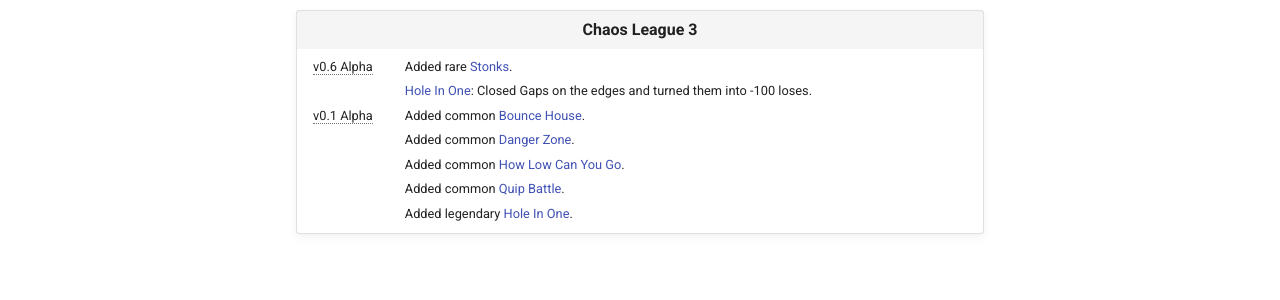
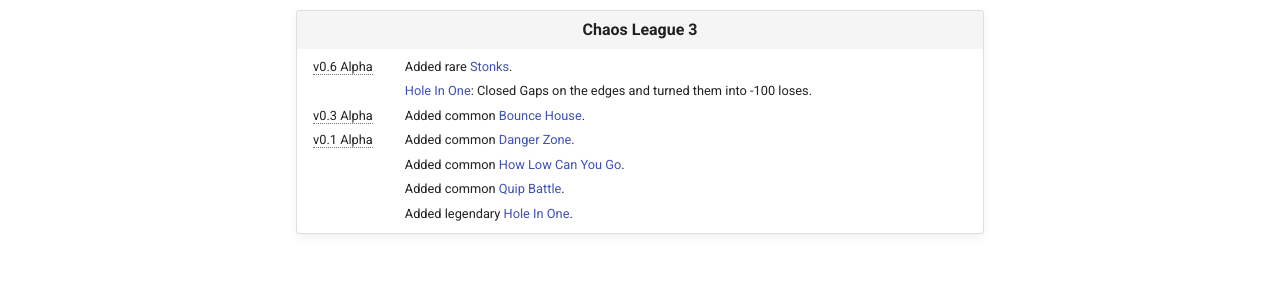
Before and after one commit to chaosleaguewiki/chaosleaguewiki.github.io, an MkDocs documentation site: the page built from docs/changelog.md, in a window 1280 px wide. Shown: the part 338-638 px from the top of the page. Built offline with MkDocs 1.6.1 and Material for MkDocs 9.7.7, drawn with Linux system fonts in a browser that asks for light colours; comment, search, counter and statistics services are not loaded.

Commit message:
Update changelog.md

```diff
--- a/docs/changelog.md
+++ b/docs/changelog.md
@@ -9,8 +9,8 @@ This page lists the recent updates for the past iterations of the Chaos League G
 |------------|--------------------------------------------------------------------------|
 | v0.6 Alpha | Added rare [Stonks].                                                     |
 |            | [Hole In One]: Closed Gaps on the edges and turned them into -100 loses. |
-| v0.1 Alpha | Added common [Bounce House].                                             |
-|            | Added common [Danger Zone].                                              |
+| v0.3 Alpha | Added common [Bounce House].                                             |
+| v0.1 Alpha | Added common [Danger Zone].                                              |
 |            | Added common [How Low Can You Go].                                       |
 |            | Added common [Quip Battle].                                              |
 |            | Added legendary [Hole In One].                                           |
```
